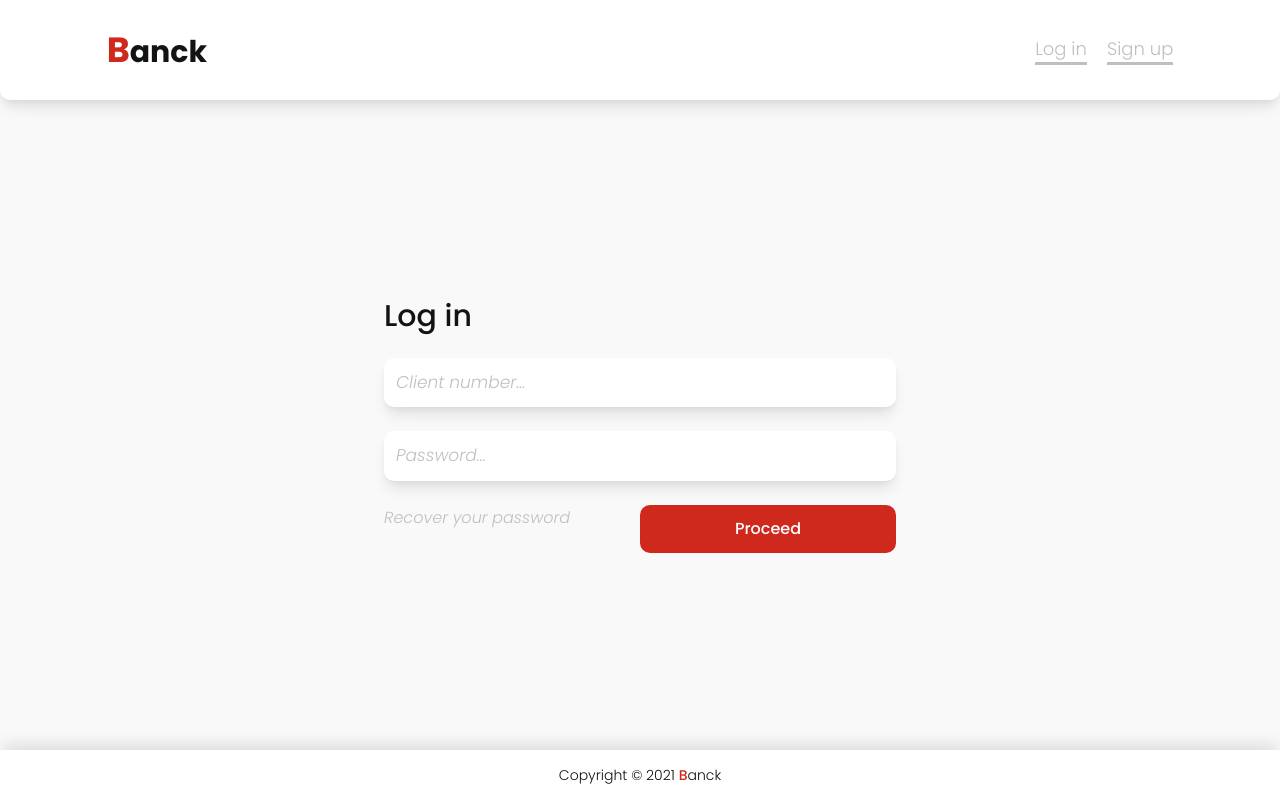
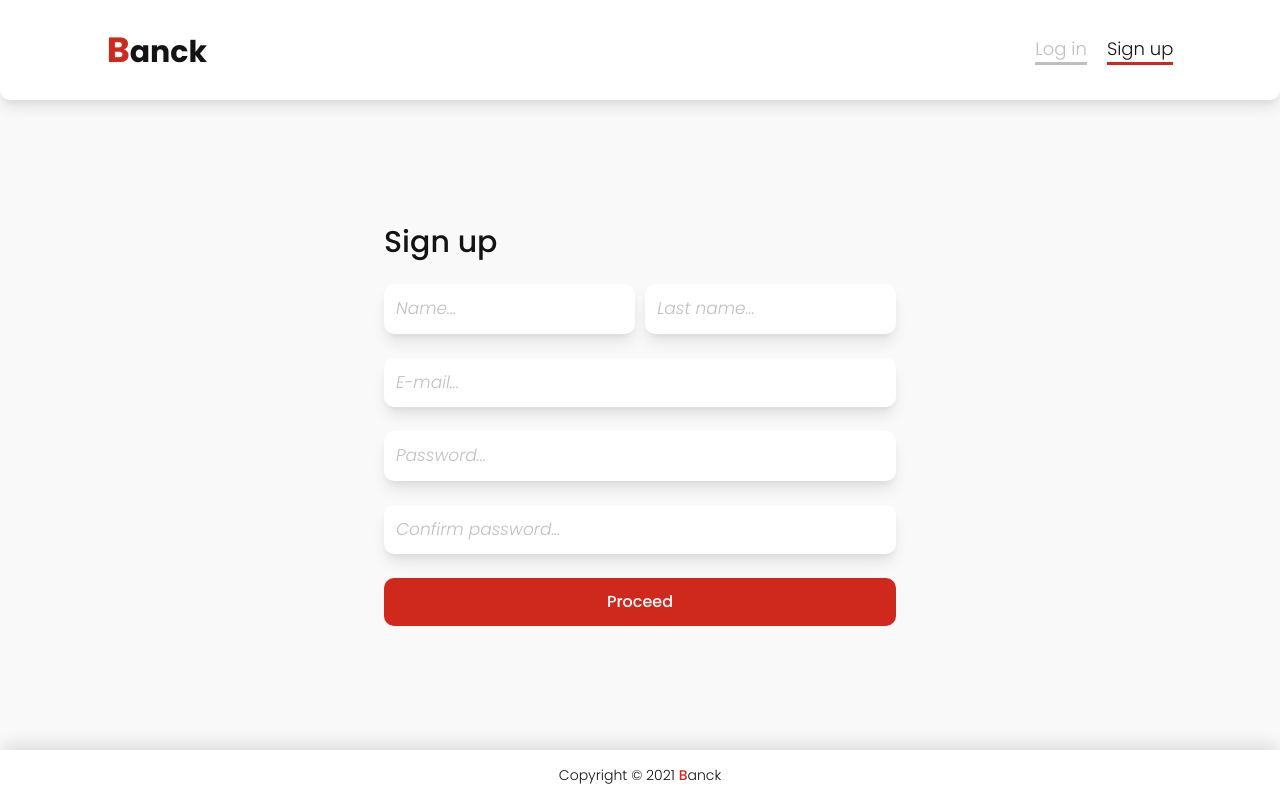
Before and after one commit to olafszymanski/banck, a Vue app: page /signup in a window 1280 px wide. Built offline with nearby package versions, Linux system fonts and the light colour scheme.

Commit message:
Added smooth transitions between the views and made some small fixes.

```diff
--- a/src/App.vue
+++ b/src/App.vue
@@ -2,23 +2,38 @@
   <div class="flex flex-col min-h-screen justify-between">
     <Navbar/>
     <main class="flex flex-col items-center">
-      <LogIn/>
+      <transition name="fade">
+      </transition>
+      <router-view v-slot="{ Component }">
+        <transition name="fade" mode="out-in">
+          <component v-if="!$store.state.loggedIn" :is="Component"/>
+        </transition>
+      </router-view>
     </main>
     <Footer/>
   </div>
-  <router-view/>
 </template>
 
 <script>
+import { useRouter } from 'vue-router'
+import { useStore } from 'vuex'
 import Navbar from '@/components/Navigation/Navbar'
 import Footer from '@/components/Footer'
-import LogIn from '@/views/LogIn'
 
 export default {
   components: {
     Navbar,
-    Footer,
-    LogIn
+    Footer
+  },
+  setup() {
+    const router = useRouter()
+    const store = useStore()
+
+    router.afterEach(() => {
+      if (router.currentRoute.value.name == 'login') store.commit('setActiveItemIndex', 0)
+      else if (router.currentRoute.value.name == 'signup') store.commit('setActiveItemIndex', 1)
+      else store.commit('setActiveItemIndex', -1)
+    })
   }
 }
 </script>
@@ -27,4 +42,11 @@ export default {
 body {
   background-color: #F9F9F9;
 }
+
+.fade-enter-active, .fade-leave-active {
+  transition: opacity 0.2s ease;
+}
+.fade-enter-from, .fade-leave-to {
+  opacity: 0;
+}
 </style>
--- a/src/components/Navigation/Menu.vue
+++ b/src/components/Navigation/Menu.vue
@@ -1,7 +1,7 @@
 <template>
   <ul>
-    <MenuItem :index="0">Log in</MenuItem>
-    <MenuItem :index="1">Sign up</MenuItem>
+    <router-link to="/login"><MenuItem :index="0">Log in</MenuItem></router-link>
+    <router-link to="/signup"><MenuItem :index="1">Sign up</MenuItem></router-link>
   </ul>
 </template>
 
--- a/src/router/index.js
+++ b/src/router/index.js
@@ -1,11 +1,23 @@
-import { createRouter, createWebHashHistory } from 'vue-router'
+import { createRouter, createWebHistory } from 'vue-router'
+import LogIn from '@/views/LogIn'
+import SignUp from '@/views/SignUp'
 
 const routes = [
+  {
+    path: '/login',
+    name: 'login',
+    component: LogIn
+  },
+  {
+    path: '/signup',
+    name: 'signup',
+    component: SignUp
+  }
 ]
 
 const router = createRouter({
-  history: createWebHashHistory(),
-  routes
+  history: createWebHistory(),
+  routes,
 })
 
 export default router
--- a/src/views/LogIn.vue
+++ b/src/views/LogIn.vue
@@ -1,6 +1,6 @@
 <template>
   <div class="flex flex-col space-y-6 w-5/6 sm:w-4/5 md:w-3/5 lg:w-2/5">
-    <span class="text-chinese-black text-3xl font-medium">Log in</span>
+    <span class="text-chinese-black text-2xl xs:text-3xl font-medium">Log in</span>
     <TextInput placeholder="Client number..."/>
     <TextInput type="password" placeholder="Password..."/>
     <div class="flex flex-col lg:flex-row justify-between space-y-6 lg:space-y-0 w-full">
--- a/src/views/SignUp.vue
+++ b/src/views/SignUp.vue
@@ -1,12 +1,13 @@
 <template>
   <div class="flex flex-col space-y-6 w-5/6 sm:w-4/5 md:w-3/5 lg:w-2/5">
-    <span class="text-chinese-black text-3xl font-medium">Sign up</span>
+    <span class="text-chinese-black text-2xl xs:text-3xl font-medium">Sign up</span>
     <div class="flex flex-col md:flex-row justify-between space-y-6 md:space-y-0">
       <TextInput class="w-full md:w-49%" placeholder="Name..."/>
       <TextInput class="w-full md:w-49%" placeholder="Last name..."/>
     </div>
     <TextInput type="email" placeholder="E-mail..."/>
     <TextInput type="password" placeholder="Password..."/>
+    <TextInput type="password" placeholder="Confirm password..."/>
     <Button value="Proceed"/>
   </div>
 </template>
```
